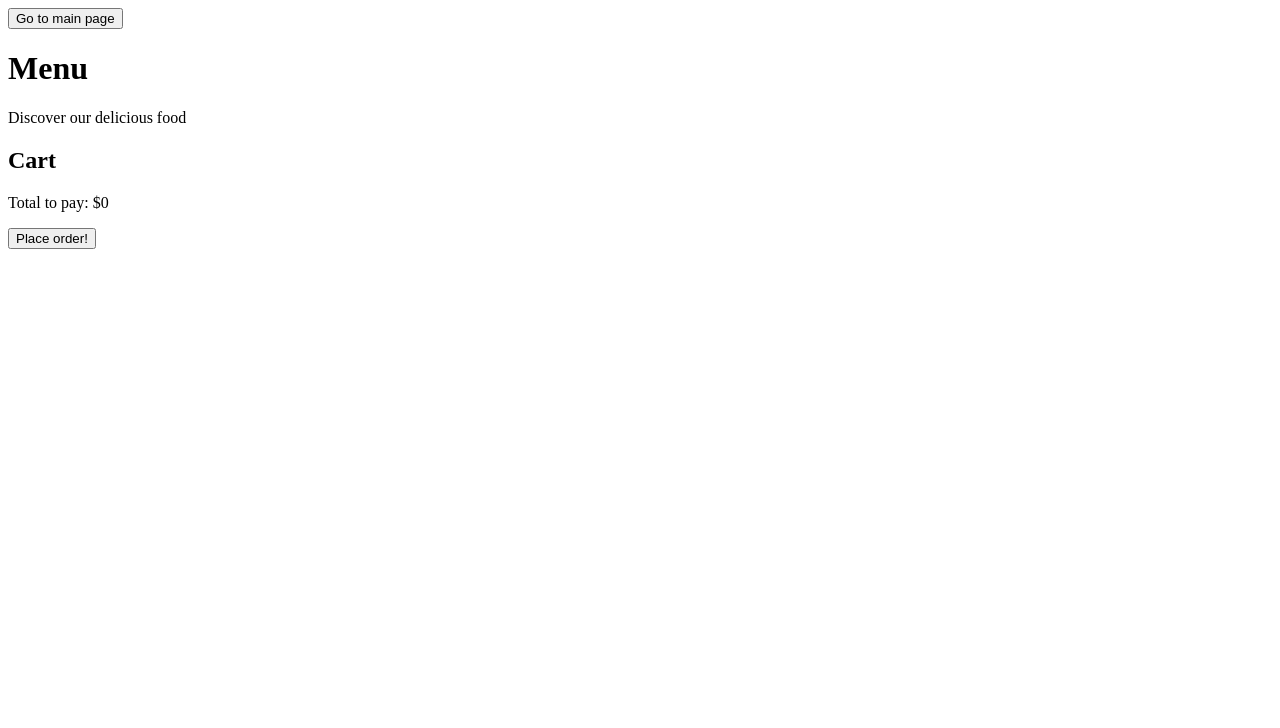
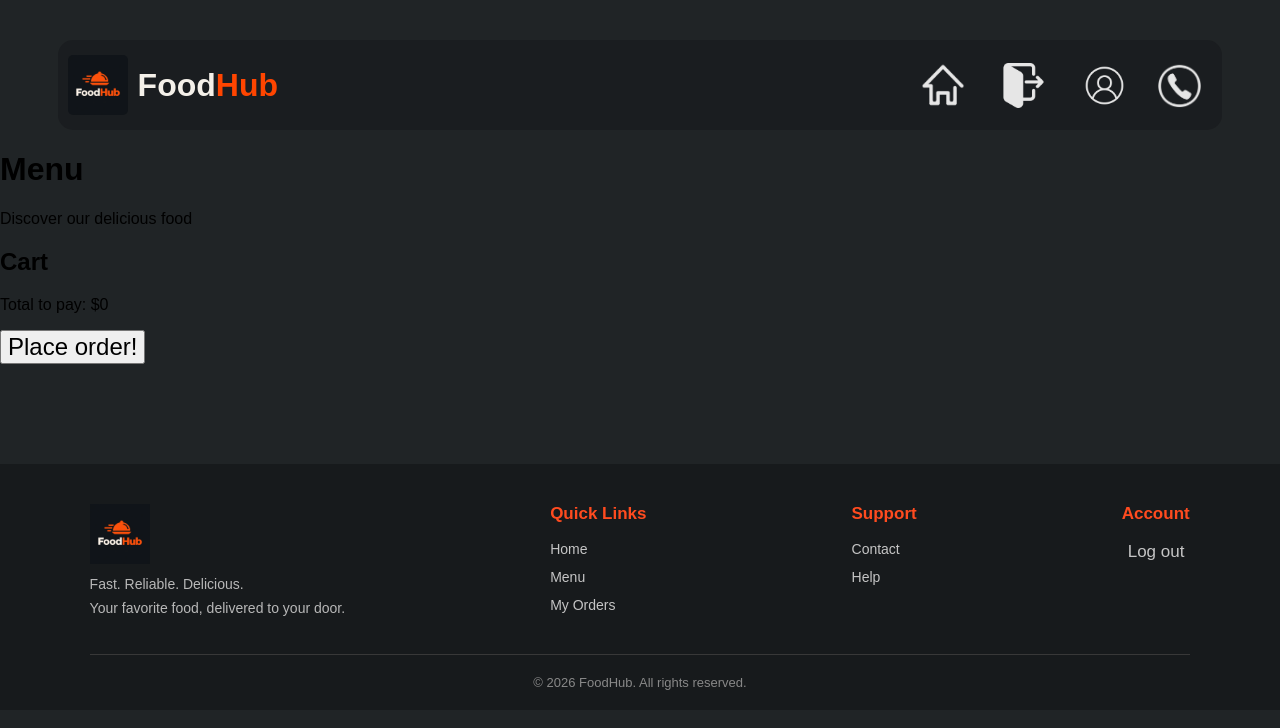
Before and after one commit to Deezer7/FoodHub, a website: page public/menu.html in a window 1280 px wide. Drawn offline with Linux system fonts and the light colour scheme; no server answers; a web font is replaced by a local one.

Commit message:
Continue working on css adaptive for all devices and upgrading overall looks

```diff
--- /dev/null
+++ b/public/menu.css
@@ -0,0 +1,252 @@
+body{
+    margin: 0;
+    background-color: 	#202426;
+    font-family: "Asap sharp", sans-serif;
+}
+
+a{
+    text-decoration: none;
+    color: white;
+    font-size: 22px;
+    transition: all .3s ease;
+
+}
+
+a:hover{
+    color: orangered;
+    transform: scale(1.1);
+
+
+}
+
+header{
+    margin-top: 40px;
+
+
+
+}
+
+
+
+.logo{
+    display: flex;
+    margin: 0;
+    margin-left: 10px;
+    width: 60px;
+    height: 60px;
+    border-radius: 5px;
+}
+
+
+
+.main{
+    position: absolute;
+
+}
+
+.hat{
+    display: flex;
+    align-items: center;
+    width:91%;
+    margin: 0 auto;
+    background-color: #171a1c9c;
+    height:90px;
+    border-radius: 15px;
+
+
+}
+.links{
+    display: flex;
+    align-items:center;
+    gap: 30px;
+    margin-left: auto;
+    margin-right: 20px;
+
+}
+
+.links a,
+.links button{
+    display: flex;
+    align-items: center;
+    justify-content: center;
+}
+
+.links img{
+
+    width: 45px;
+    height: 45px;
+    object-fit: contain;
+    filter: brightness(0) invert(0.90);
+}
+
+.logOut {
+    background: none;
+    border: none;
+    cursor: pointer;
+}
+
+h1, h2{
+    font-family: "Monserrat", sans-serif;
+}
+
+
+.footer {
+    background-color: #171a1c;
+    color: #f1f1f1;
+    padding: 40px 7% 20px;
+    margin-top: 100px ;
+
+}
+
+.footer-content {
+    display: flex;
+    justify-content: space-between;
+    gap: 40px;
+    flex-wrap: wrap;
+    padding-bottom: 30px;
+}
+
+.footer-brand img {
+    width: 60px;
+    height: 60px;
+    object-fit: contain;
+}
+
+.footer-brand p {
+    color: #b8b8b8;
+    font-size: 14px;
+    margin: 8px 0;
+}
+
+.footer-links {
+    display: flex;
+    flex-direction: column;
+    gap: 12px;
+}
+
+.footer-links h3 {
+    color: #ff4b1f;
+    font-size: 17px;
+    margin: 0 0 5px;
+}
+
+.footer-links a {
+    color: #c5c5c5;
+    text-decoration: none;
+    font-size: 14px;
+    transition: all 0.3s ease;
+}
+
+.footer-links a:hover {
+    color: #ff4b1f;
+}
+
+.footer-bottom {
+    border-top: 1px solid #383838;
+    padding-top: 20px;
+    text-align: center;
+}
+
+.footer-bottom p {
+    color: #888;
+    font-size: 13px;
+    margin: 0;
+}
+
+.logOut{
+
+    background: none;
+    border: none;
+    color: white;
+    transition: all .3s ease;
+}
+.logOut:hover{
+    transform: scale(1.1);
+    color: black;
+    color: orangered;
+}
+
+.logOutD{
+    background: none;
+    border: none;
+    color: #c5c5c5;
+    font-size: 17px;
+    transition: all .3s ease;
+}
+.logOutD:hover{
+    transform: scale(1.1);
+    color: black;
+    color: orangered;
+}
+
+button{
+    font-family: "Asap sharp", sans-serif;
+    font-size: 24px;
+    cursor: pointer;
+
+}
+
+@media (max-width: 600px) {
+    .footer-content {
+        display: grid;
+        grid-template-columns: 1fr 1fr;
+        gap: 30px 20px;
+    }
+
+    .footer-brand {
+        grid-column: 1 / -1;
+    }
+}
+
+@media (max-width: 698px){
+
+    header{
+        margin-top: 0;
+
+    }
+
+    .hat{
+        display: flex;
+    align-items: center;
+    width:90%;
+    margin: 0 auto;
+    background-color: #171a1c9c;
+    height:70px;
+    border-radius: 15px;
+    padding: 10px;
+    padding-left: 25px;
+    padding-right: 25px;
+
+    }
+
+    header h1{
+        display: none;
+    }
+
+    .links{
+        display: flex;
+        gap:15px
+    }
+
+    .links img{
+        width: 30px;
+        height: 30px;
+    }
+
+
+
+}
+
+@media (min-width: 699px) and (max-width:840px){
+    .slogan1{
+        display: none;
+    }
+
+}
+
+@media (min-width:940px) and (max-width:1400px){
+
+    .slogan1{
+        display: none;
+    }
+}
--- a/public/menu.html
+++ b/public/menu.html
@@ -4,11 +4,50 @@
     <meta charset="UTF-8" />
     <meta name="viewport" content="width=device-width, initial-scale=1.0" />
     <title>FoodHub Menu</title>
+    <link rel="stylesheet" href="/public/menu.css">
+    <link rel="preconnect" href="https://fonts.googleapis.com">
+    <link rel="preconnect" href="https://fonts.gstatic.com" crossorigin>
+    <link href="https://fonts.googleapis.com/css2?family=Montserrat:ital,wght@0,100..900;1,100..900&display=swap" rel="stylesheet">
+    <link href="https://fonts.googleapis.com/css2?family=Asap+Sharp:ital,wght@0,100..900;1,100..900&family=Montserrat:ital,wght@0,100..900;1,100..900&display=swap" rel="stylesheet">
   </head>
   <body>
 
+<header>
+    <div class="hat">
+
+        <img src="/foto/logoFH.png" alt="FoodHub" class="logo">
+        <h1 style="color: #F4F0E9; margin-left: 10px">Food</h1><h1 style="color: orangered;">Hub </h1><h1 style="color: #F4F0E9;" class="slogan1">. Your favorite food, delivered to your door.</h1>
+
+        <nav class="links">
+
+            <a href="/" aria-label="Home" title="Home">
+                <img src="/foto/main.png" alt="">
+            </a>
+
+            <form action="/logOut" method="post">
+                <button type="submit" class="logOut" title="Log Out">
+                    <img src="/foto/logout.png" alt="">
+                </button>
+            </form>
+
+            <a href="/my" aria-label="Profile">
+                <img src="/foto/profile.png" alt="">
+            </a>
+
+            <a href="/contact" aria-label="Contact">
+                <img src="/foto/contact.png" alt="">
+            </a>
+
+
+
+        </nav>
+
+    </div>
+</header>
+
+
     <div class="heading">
-        <a href="/"><button>Go to main page</button></a>
+
         <h1>Menu</h1>
         <p>Discover our delicious food</p>
 </div>
@@ -24,6 +63,41 @@
       <button class="placeOrder">Place order!</button>
     </div>
 
+      <footer class="footer">
+    <div class="footer-content">
+
+        <div class="footer-brand">
+            <img src="/foto/logoFH.png" alt="FoodHub logo">
+            <p>Fast. Reliable. Delicious.</p>
+            <p>Your favorite food, delivered to your door.</p>
+        </div>
+
+        <div class="footer-links">
+            <h3>Quick Links</h3>
+            <a href="/">Home</a>
+            <a href="/products">Menu</a>
+            <a href="/myOrders">My Orders</a>
+        </div>
+
+        <div class="footer-links">
+            <h3>Support</h3>
+            <a href="/contact">Contact</a>
+            <a href="/help">Help</a>
+        </div>
+
+        <div class="footer-links">
+            <h3>Account</h3>
+              <form action="/logOut" method="post"><button class="logOutD" type="submit">Log out</button></form>
+        </div>
+
+    </div>
+
+    <div class="footer-bottom">
+        <p>&copy; 2026 FoodHub. All rights reserved.</p>
+    </div>
+</footer>
+
+
     <script src="/public/scriptMenu.js"></script>
   </body>
 </html>
--- a/public/style.css
+++ b/public/style.css
@@ -20,27 +20,32 @@ a{
 a:hover{
     color: orangered;
     transform: scale(1.1);
+
+
 }
 
 header{
     margin-top: 40px;
 
 
+
 }
 
-header img{
 
 
-    margin-left: 90px;
-    position: absolute;
+.logo{
+    margin-left: 10px;
+
     border-radius: 5px;
-    box-shadow: 0px 3px 3px orangered;
-    margin-bottom: 10px;
+
+
+    width: 60px;
+    height: 60px;
+}
 
 
 
 
-}
 
 .hat{
     display: flex;
@@ -55,11 +60,33 @@ header img{
 }
 .links{
     display: flex;
-    margin: 0 auto;
+    align-items:center;
+    gap: 30px;
+    margin-left: auto;
+    margin-right: 20px;
+    flex-wrap: wrap;
+
+}
+
+.links a,
+.links button{
     display: flex;
-    gap: 30px;
-    margin-right: 90px;
+    align-items: center;
+    justify-content: center;
+}
 
+.links img{
+
+    width: 45px;
+    height: 45px;
+    object-fit: contain;
+    filter: brightness(0) invert(0.90);
+}
+
+.logOut {
+    background: none;
+    border: none;
+    cursor: pointer;
 }
 
 h1, h2{
@@ -262,8 +289,8 @@ button{
 }
 
 .goBack {
-    width: 160px;
-    height: 80px;
+    width: 60px;
+    height: 60px;
     background-color:orangered;
     color: white;
     transition: all .3s ease;
@@ -277,8 +304,8 @@ button{
 
 .goBack:hover{
 
-    width: 240px;
-    height: 100px;
+    width: 70px;
+    height: 70px;
     color: black;
 
 }
@@ -350,7 +377,7 @@ button{
         grid-column: 1 / -1;
     }
 }
-@media(max-width:740px){
+@media(max-width:699px){
 
     body{
         background-image: url(/foto/heroMobile.avif);
@@ -393,6 +420,7 @@ button{
     width: 90%;
     height: 700px;
     margin: auto;
+
     margin-top: 100px;
     position: relative;
     border-radius: 25px;
@@ -423,15 +451,32 @@ button{
     color: white;
     transition: all .3s ease;
     font-size: 15px ;
-    margin-left: 40px;
+
 }
+
+.logo{
+    width: 60px;
+    height: 60px;
+    margin-right: 0px;
+}
+
 
 .links{
     display: flex;
-    gap: 0px   ;
-    margin: 0 auto;
-    display: flex;
-    margin-left: 30px;
+    gap: 15px    ;
+
+
+
+
+}
+
+.links img{
+    width: 30px;
+    height: 30px;
+}
+
+.hat a{
+    margin: 0;
 }
 
 .hat a{
@@ -440,21 +485,22 @@ text-decoration: none;
     color: white;
     font-size: 15px;
     transition: all .3s ease;
-    margin-left: 40px;
+
 
 }
 
-
+.hat h1{
+    display: none;
+}
 
 header img{
 
-    width: 50px;
-    height: 50px;
-    margin-top: 0px;
-    margin-left: 0px;
+    width: 25px;
+    height: 25px;
+
 
     border-radius: 5px;
-    box-shadow: 0px 3px 3px orangered;
+
 
 
 
@@ -544,6 +590,10 @@ header img{
 
 }
 
+.slogan1{
+    display: none;
+}
+
 .main{
 
     margin-bottom: 120px;
@@ -592,4 +642,31 @@ header img{
 
 }
 
+.logInMain{
+    padding-top: 10px;
+ }
+
 }
+
+@media (min-width:940px) and (max-width:1400px){
+
+    .slogan1{
+        display: none;
+    }
+
+    .mainBlock{
+    background-color: #171a1cc9;
+    width: 90%;
+    height: 600px;
+    margin: auto;
+    margin-top: 60px;
+    position: relative;
+    border-radius: 25px;
+    padding-bottom: 20px;
+}
+
+ .logInMain{
+    padding-top: 10px;
+ }
+
+}
```
Also changed, not shown: public/index.html (+26 -3 lines), public/indexLoggedIn.html (+31 -4 lines), public/logIn.html (+1 -1 lines), public/signUp.html (+1 -1 lines), foto/FAQ.png (added), foto/contact.png (added), foto/log-in.png (added), foto/logout.png (added), foto/main.png (added), foto/profile.png (added), foto/user-round-plus.png (added).
